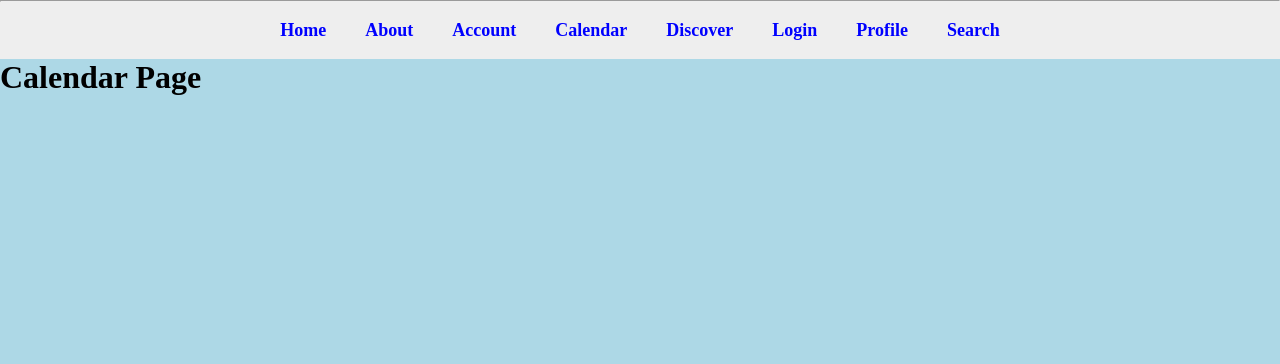
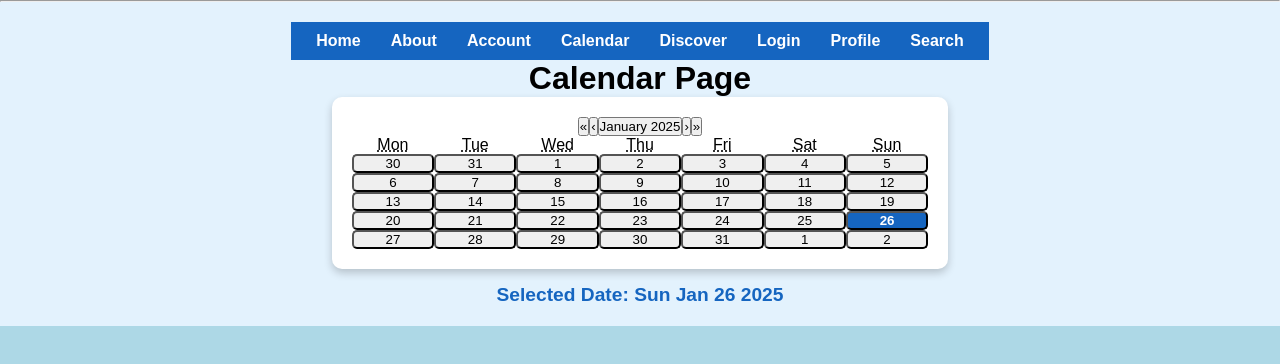
Before and after one commit to Oasis-NEU/sp25-group-13, a React (Vite) app: page /calendar in a window 1280 px wide. Shown: the top 364 px of the page. Built offline with nearby package versions, Linux system fonts and the light colour scheme.

Commit message:
Calendar Page :)

```diff
--- a/package.json
+++ b/package.json
@@ -12,6 +12,7 @@
   },
   "dependencies": {
     "react": "^18.3.1",
+    "react-calendar": "^5.1.0",
     "react-dom": "^18.3.1"
   },
   "devDependencies": {
--- a/src/Pages/Calendar/Calendar.css
+++ b/src/Pages/Calendar/Calendar.css
@@ -10,3 +10,71 @@
     color: blue;
     font-weight: bold;
   }
+
+  body {
+    font-family: Arial, sans-serif;
+    background-color: #e3f2fd; /* Light blue background */
+    margin: 0;
+    padding: 0;
+    text-align: center;
+  }
+
+  /* Navigation Links */
+  .links {
+    display: flex;
+    justify-content: center;
+    background-color: #1565c0; /* Deep blue */
+    padding: 10px;
+  }
+
+  .links a {
+    color: white;
+    text-decoration: none;
+    margin: 0 15px;
+    font-weight: bold;
+  }
+
+  .links a:hover {
+    text-decoration: underline;
+  }
+
+  /* Calendar container */
+  .calendar-container {
+    display: flex;
+    flex-direction: column;
+    align-items: center;
+    padding: 20px;
+  }
+
+  /* Calendar styling */
+  .react-calendar {
+    border: none;
+    border-radius: 10px;
+    box-shadow: 0 4px 8px rgba(0, 0, 0, 0.2);
+    background: white;
+    padding: 20px;
+  }
+
+  .react-calendar__tile {
+    border-radius: 5px;
+    transition: all 0.2s;
+  }
+
+  .react-calendar__tile:enabled:hover {
+    background: #64b5f6;
+    color: white;
+  }
+
+  .react-calendar__tile--active {
+    background: #1565c0;
+    color: white;
+    font-weight: bold;
+  }
+
+  /* Selected Date */
+  p {
+    margin-top: 15px;
+    font-size: 1.2em;
+    color: #1565c0;
+    font-weight: bold;
+  }
--- a/src/Pages/Calendar/Calendar.jsx
+++ b/src/Pages/Calendar/Calendar.jsx
@@ -1,12 +1,15 @@
-import './Calendar.css'
+import './Calendar.css';
 import { Link } from "react-router-dom";
+import Calendar from 'react-calendar';
+import { useState } from 'react';
 
-function Calendar() {
+function CalendarPage() {
+  const [date, setDate] = useState(new Date());
 
   return (
-    <div>
+    <div className="calendar-container">
       {/* Navigation Links */}
-    <div className="Links">
+      <div className="links">
         <Link to="/home">Home</Link>
         <Link to="/about">About</Link>
         <Link to="/account">Account</Link>
@@ -18,11 +21,13 @@ function Calendar() {
       </div>
 
       {/* Page Content */}
-    <div className="Graphics">
+      <div className="calendar-content">
         <h1>Calendar Page</h1>
+        <Calendar onChange={setDate} value={date} />
+        <p>Selected Date: {date.toDateString()}</p>
       </div>
     </div>
-  )
+  );
 }
 
-export default Calendar
+export default CalendarPage;
```
Also changed, not shown: 1 other file (tests, documents, lock files or other folders). Lines whose indentation alone changed are shown as unchanged.
